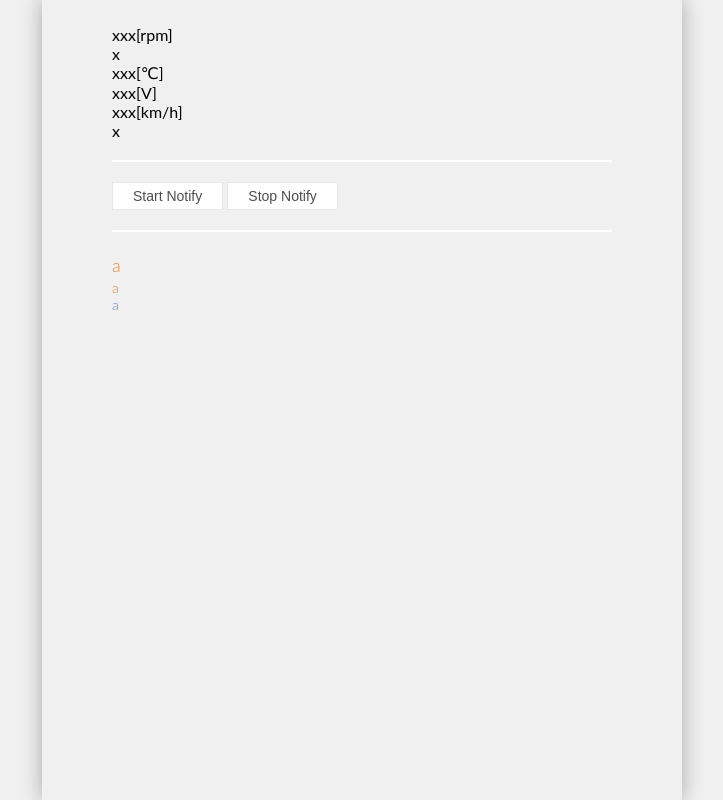
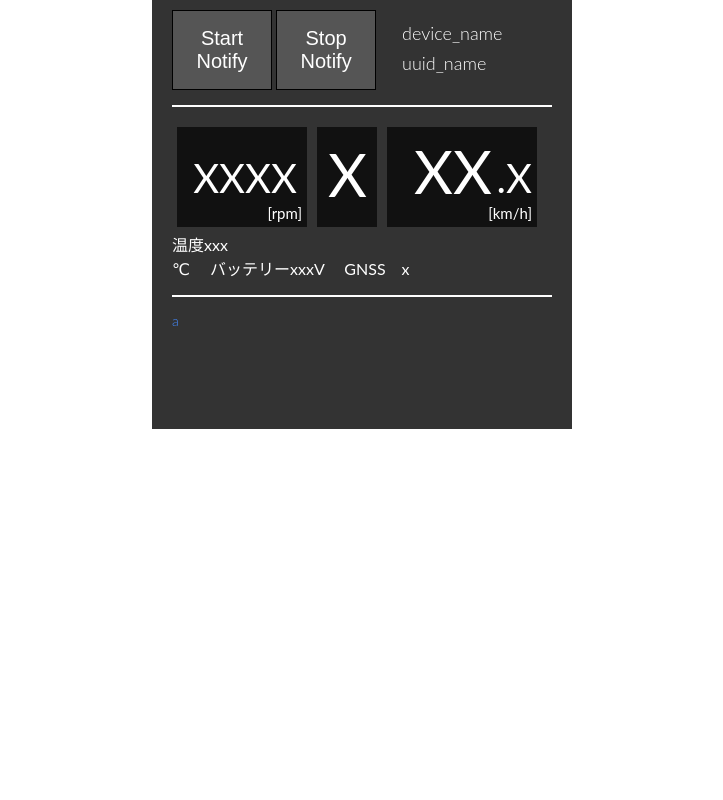
Before and after one commit to yosihisa/CubBleMonitor, a plain HTML site: page docs/index.html in a window 1280 px wide. Shown: the whole page, without its empty margins (278-1001 px from the left). Drawn offline with Linux system fonts and the light colour scheme.

Commit message:
UI作成

```diff
--- a/docs/BLE.js
+++ b/docs/BLE.js
@@ -46,8 +46,10 @@ ble.onRead = function (data, uuid) {
     speed = data.getInt16(5);
     mode  = data.getInt8(7);
 
+    rpm = rpm * 10;
     batt = batt / 10;
-    speed = speed / 10;
+    speedH = speed / 10;
+    speedL = speed % 10;
     if (shift == 0) shift = 'N';
     if (mode == 78) mode = "N";
     if (mode == 65) mode = "A";
@@ -57,11 +59,12 @@ ble.onRead = function (data, uuid) {
 
     //HTMLにデータを表示
 
-    document.getElementById('data_rpm').innerHTML = rpm + '[rpm]';
+    document.getElementById('data_rpm').innerHTML = rpm;
     document.getElementById('data_shift').innerHTML = shift;
-    document.getElementById('data_temp').innerHTML = temp + '[℃]';
-    document.getElementById('data_batt').innerHTML = batt.toFixed(1) + '[V]';
-    document.getElementById('data_speed').innerHTML = speed.toFixed(1) + '[km/h]';
+    document.getElementById('data_temp').innerHTML = temp;
+    document.getElementById('data_batt').innerHTML = batt.toFixed(1);
+    document.getElementById('data_speedH').innerHTML = speedH.toFixed(0);
+    document.getElementById('data_speedL').innerHTML = '.' + speedL;
     document.getElementById('data_mode').innerHTML = mode;
 
 
--- a/docs/index.html
+++ b/docs/index.html
@@ -1,8 +1,10 @@
 <!doctype html>
 <html>
+
 <head>
   <meta charset="utf-8">
-    <title>CubBleMonitor</title>
+  <title>Cub Ble Monitor</title>
+  <meta name="viewport" content="width=400,initial-scale=1.0,minimum-scale=1.0,maximum-scale=1.0,user-scalable=no">
   <link rel="stylesheet" href="style.css">
   <script type="text/javascript" src="bluejelly.js"></script>
 </head>
@@ -10,23 +12,41 @@
 <body>
   <div class="container">
     <div class="contents margin">
-        <div id="data_rpm">xxx[rpm]</div>
-        <div id="data_shift">x</div>
-        <div id="data_temp">xxx[℃]</div>
-        <div id="data_batt">xxx[V]</div>
-        <div id="data_speed">xxx[km/h]</div>
-        <div id="data_mode">x</div>
-        <hr>
 
       <button id="startNotifications" class="button">Start Notify</button>
       <button id="stopNotifications" class="button">Stop Notify</button>
+      <div id="info">
+        <div id="device_name">device_name</div>
+        <div id="uuid_name">uuid_name</div>
+      </div>
+
       <hr>
+      <dvi class="rpm">
+        <div id="data_rpm">XXXX</div>
+        <div id="unit_rpm">[rpm]</div>
+      </dvi>
 
-        <div id="device_name">a</div>
-        <div id="uuid_name">a</div>
+      <dvi class="shift">
+        <div id="data_shift">X</div>
+      </dvi>
+
+      <dvi class="speed">
+        <div id="data_speedH">XX</div>
+        <div id="data_speedL">.X</div>
+        <div id="unit_speed">[km/h]</div>
+      </dvi>
+
+      <br>
+
+      　温度<div id="data_temp">xxx<div>℃
+      　バッテリー<div id="data_batt">xxx</div>V
+      　GNSS　<div id="data_mode">x</div>
+
+      <hr>
       <div id="status">a</div>
     </div>
   </div>
   <script type="text/javascript" src="BLE.js"></script>
 </body>
+
 </html>
--- a/docs/style.css
+++ b/docs/style.css
@@ -19,27 +19,27 @@ html, body {
 	height: 100%;
 	width: 100%;
 	font-family: 'Lato', Verdana, "Hiragino Kaku Gothic ProN", Meiryo, sans-serif;
-	min-width: 640px;
+	min-width: 400px;
 	position: relative;
-  background-color: #f0f0f0;
+  background-color: #ffffff;
 }
 
 hr{
   border-width: 1px;
   border-color: #fff;
   border-style: solid;
-  margin: 20px 0px 20px 0px;
+  margin: 15px 0px 15px 0px;
 }
 
 .container{
   margin: auto;
   width: 100%;
-  min-height: 100%;
-  max-width: 640px;
-  box-shadow: 0px 0px 20px rgba(0,0,0,0.3);
-  background-color: #f0f0f0;
+  max-width: 420px;
+  background-color: #333;
+  color: #ffffff;
   position: relative;
 }
+
 .title{
   width: 100%;
   background-color: #fff;
@@ -47,21 +47,12 @@ hr{
 }
 
 .contents{
-  padding: 25px 0px 100px 0px;
-}
-
-.footer{
-  width: 100%;
-  font-size:12px;
-  position: absolute;
-  bottom: 0px;
-  height: 60px;
-  color: #9a9a9a;
+  padding: 10px 0px 100px 0px;
 }
 
 .margin{
-  border-left:  70px;
-  border-right: 70px;
+  border-left:  20px;
+  border-right: 20px;
   border-style: solid;
   box-sizing: border-box;
   border-color: rgba(0, 0, 0, 0);
@@ -69,37 +60,22 @@ hr{
 
 .button{
   border-width: 1px;
-  border-color: #e6e6e6;
+  border-color: #000;
   border-style: solid;
-  background-color: #fff;
-  padding: 5px 20px 5px 20px;
-  color: #4d4d4d;
-  font-size: 14px;
+  background-color: #555;
+  width: 100px;
+  height: 80px;
+  color: #fff;
+  font-size: 20px;
   font-weight: 300;
   margin: 0px;
 }
+
 .button:hover{
-  border-color: #ccc;
+  border-color: #888;
 }
 .button:active{
-  background-color: #f0f0f0;
-}
-
-#chart{
-	margin-bottom: 20px;
-}
-
-#title{
-  color:#ff8319;
-  font-size: 21px;
-  font-weight: 700;
-  line-height: 2em;
-}
-
-#subtitle{
-  color:#808080;
-  font-size: 15px;
-  font-weight: 300;
+  background-color: #888;
 }
 
 #data_text, #data_text2{
@@ -109,25 +85,110 @@ hr{
   line-height: 1.5em;
 }
 
-#device_name, #device_name2{
-  color:#ff8319;
+#info{
+  float :right;
+  width: 150px;
+  height: 60px;
+  margin: 5px 0 10px 0 ;
+}
+#device_name{
   font-size:18px;
   font-weight: 300;
   line-height: 1.5em;
+  margin: 5px 0 5px 0;
 }
 
-#uuid_name, #uuid_name2{
-  color:#ff8319;
-	font-size:14px;
+#uuid_name{
+	font-size:18px;
   font-weight: 300;
+  margin: 5px 0 5px 0;
 }
 
-#status, #status2{
+#status{
 	color:#448aff;
 	font-size:14px;
   font-weight: 300;
 }
 
+.rpm{
+  float: left;
+  width: 130px;
+  height: 100px;
+  background-color: #111;
+  margin: 5px 5px 5px 5px;
+  padding-right: 0;
+  padding-bottom: 0;
+  position: relative;
+}
+
+#data_rpm{
+  font-size: 40px;
+  position: absolute;
+  bottom:25px;
+  right: 10px;
+}
+
+#unit_rpm{
+  font-size: 15px;
+  position: absolute;
+  bottom:5px;
+  right: 5px;
+}
+
+.shift{
+  float: left;
+  width: 60px;
+  height: 100px;
+  background-color: #111;
+  margin: 5px 5px 5px 5px;
+  position: relative;
+}
+
+#data_shift{
+  font-size: 60px;
+  position: absolute;
+  bottom:17px;
+  right: 10px;
+}
+
+.speed{
+  float: left;
+  width: 150px;
+  height: 100px;
+  text-align: right;
+  background-color: #111;
+  margin: 5px 5px 5px 5px;
+  position: relative;
+}
+
+#data_speedH{
+  font-size: 60px;
+  position: absolute;
+  bottom:20px;
+  right: 45px;
+}
+#data_speedL{
+  font-size: 40px;
+  position: absolute;
+  bottom:25px;
+  right: 5px;
+}
+#unit_speed{
+  font-size: 15px;
+  position: absolute;
+  bottom:5px;
+  right: 5px;
+}
+
+#data_temp{
+  display: inline;
+}
+#data_batt{
+  display: inline;
+}
+#data_mode{
+  display: inline;
+}
 
 
 a { text-decoration: none; }
```
Lines whose indentation alone changed are shown as unchanged.
